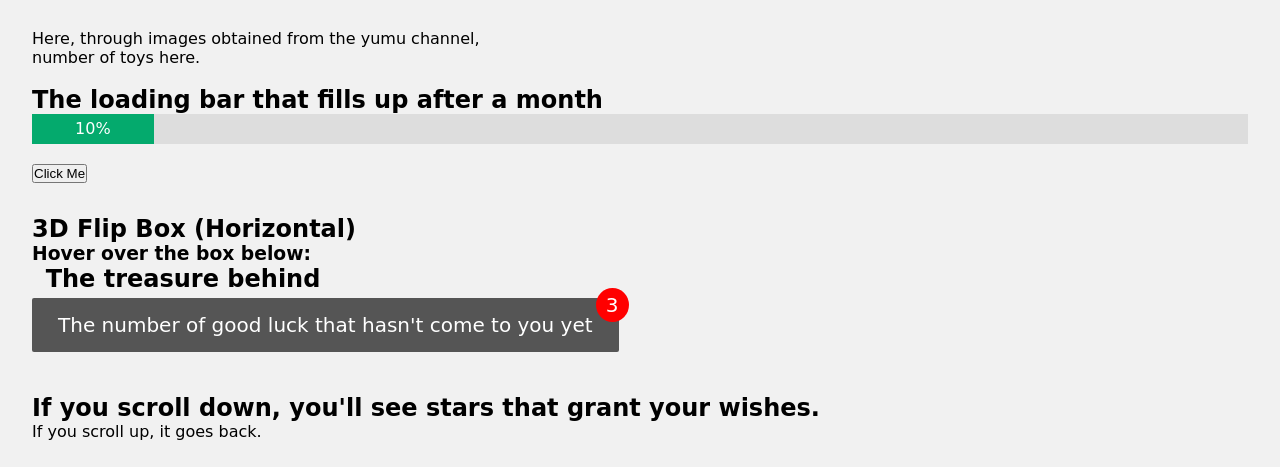
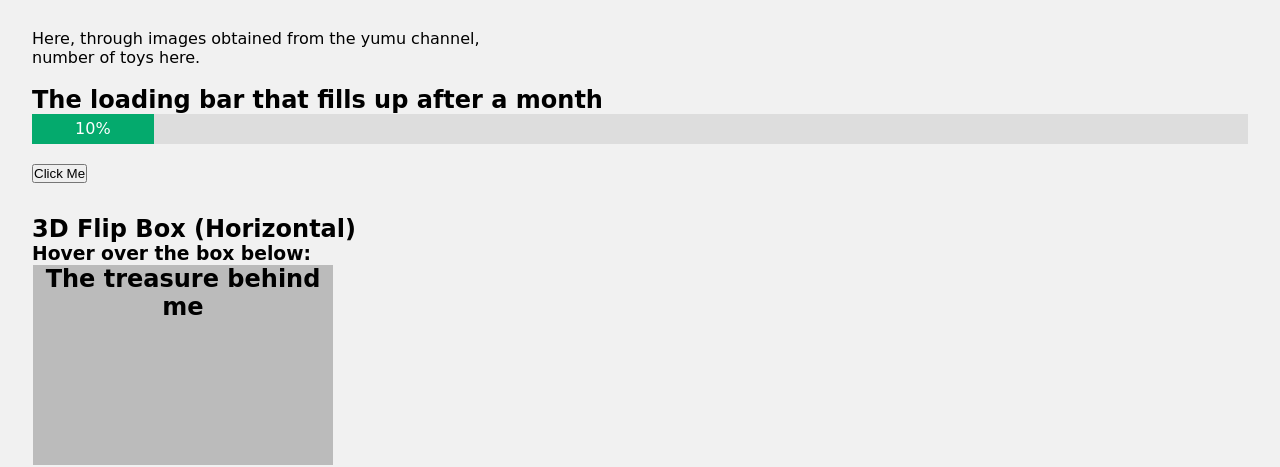
Before and after one commit to stemisruler/yumuHome, a plain HTML site: page Toy.html in a window 1280 px wide. Shown: the part 121-588 px from the top of the page. Drawn offline with Linux system fonts and the light colour scheme; a web font is replaced by a local one.

Commit message:
delete toy's max-width

```diff
--- a/css/toy.css
+++ b/css/toy.css
@@ -13,9 +13,9 @@ section {
 }
 
 #myBar {
-    max-width: 10%;
+  width: 10%;
   height: 30px;
-    background-color: #04AA6D;
+  background-color: #04aa6d;
   text-align: center;
   line-height: 30px;
   color: white;
@@ -23,16 +23,16 @@ section {
 
 .flip-box {
   background-color: transparent;
-    max-width: 300px;
-    max-height: 200px;
+  width: 300px;
+  height: 200px;
   border: 1px solid #f1f1f1;
   perspective: 1000px;
 }
 
 .flip-box-inner {
   position: relative;
-    max-width: 100%;
-    max-height: 100%;
+  width: 100%;
+  height: 100%;
   text-align: center;
   transition: transform 0.8s;
   transform-style: preserve-3d;
@@ -45,8 +45,8 @@ section {
 .flip-box-front,
 .flip-box-back {
   position: absolute;
-    max-width: 100%;
-    max-height: 100%;
+  width: 100%;
+  height: 100%;
   -webkit-backface-visibility: hidden;
   backface-visibility: hidden;
 }
@@ -92,5 +92,4 @@ section {
   left: 50%;
   width: 100%;
   height: 100%;
-
 }
```
Lines whose indentation alone changed are shown as unchanged.
